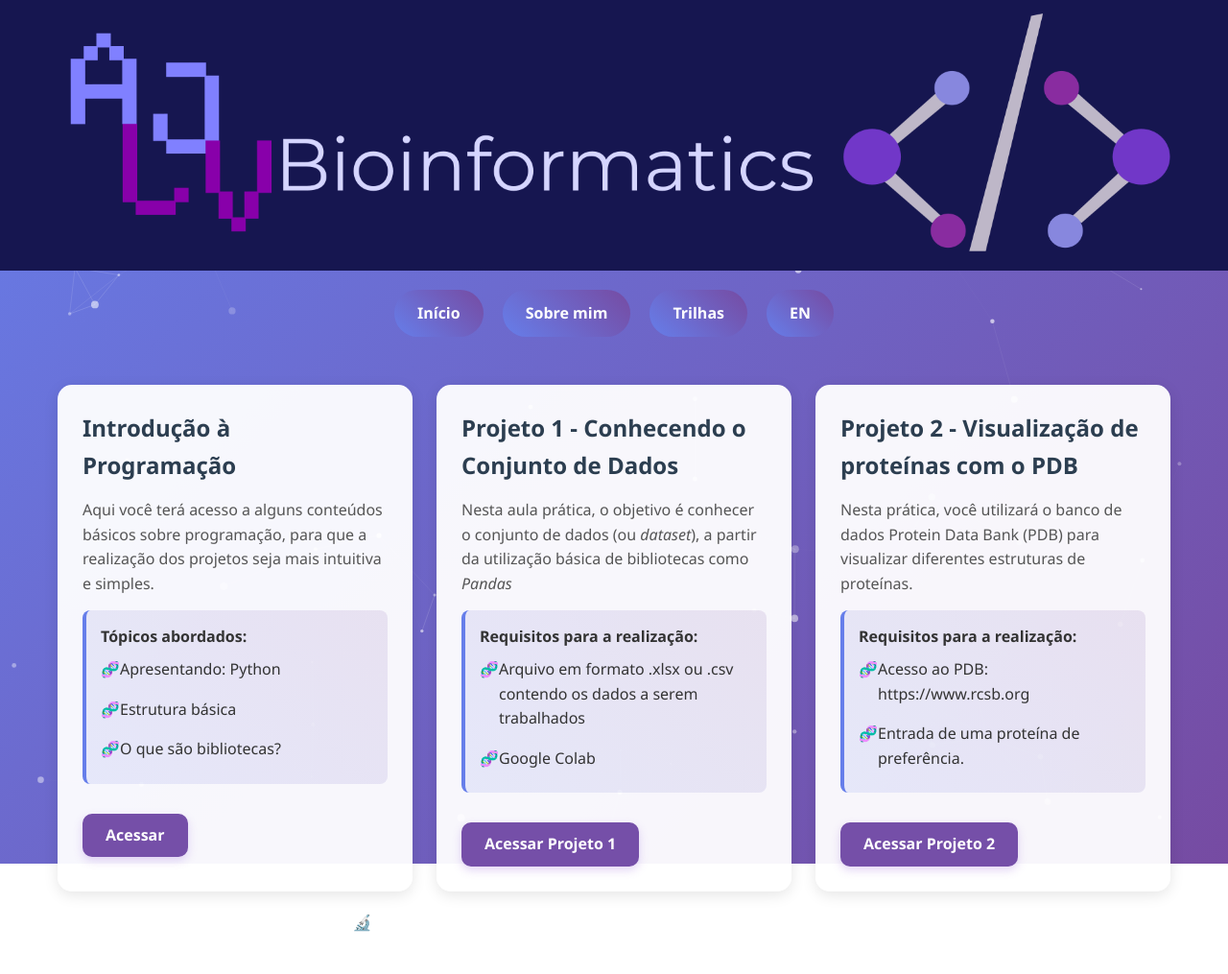
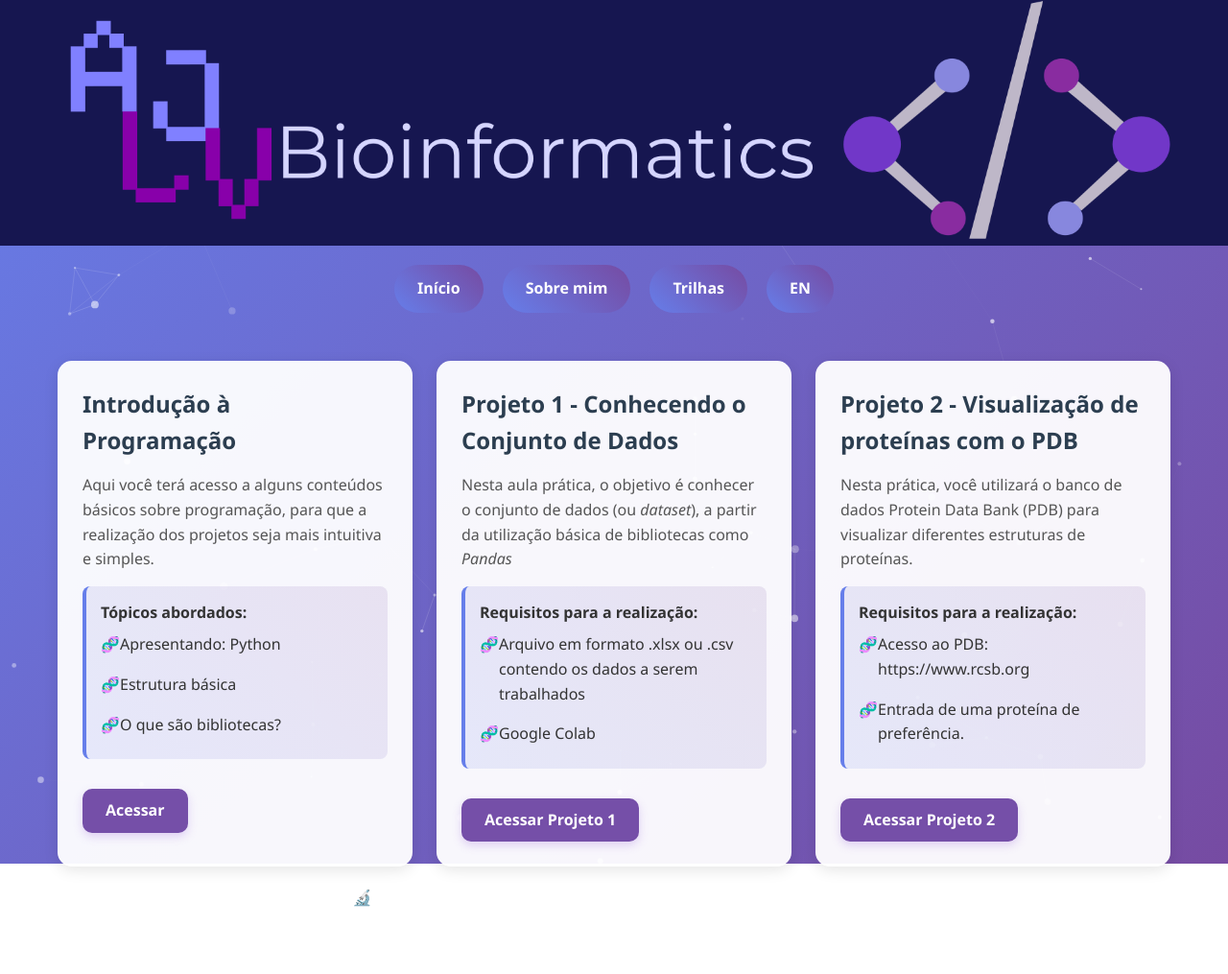
Before and after one commit to annejosiele/AJLV-Bioinformatics, a Jekyll site: the page built from index.html, in a window 1280 px wide. Shown: the whole page at 96% size. Built offline with Jekyll 4.4.1, drawn with Linux system fonts in a browser that asks for light colours; after the commit the page ends 989 px from its top, so only the background shows below that.

Commit message:
Update style.css

```diff
--- a/assets/css/style.css
+++ b/assets/css/style.css
@@ -379,19 +379,26 @@
     backdrop-filter: none;
     border-radius: 0;
     padding: 0;
-    margin-bottom: 0;
+    margin: 0;
     box-shadow: none;
     border: none;
     text-align: initial;
-    width: 100%;
+    width: 100vw;
+    max-width: 100vw;
     overflow: hidden;
-    height: clamp(140px, 22vw, 320px);
+    height: clamp(120px, 20vw, 280px);
+    position: relative;
+    left: 50%;
+    right: 50%;
+    margin-left: -50vw;
+    margin-right: -50vw;
 }
 
 .banner-img {
     width: 100%;
     height: 100%;
     object-fit: cover;
+    object-position: center;
     display: block;
 }
 
```
